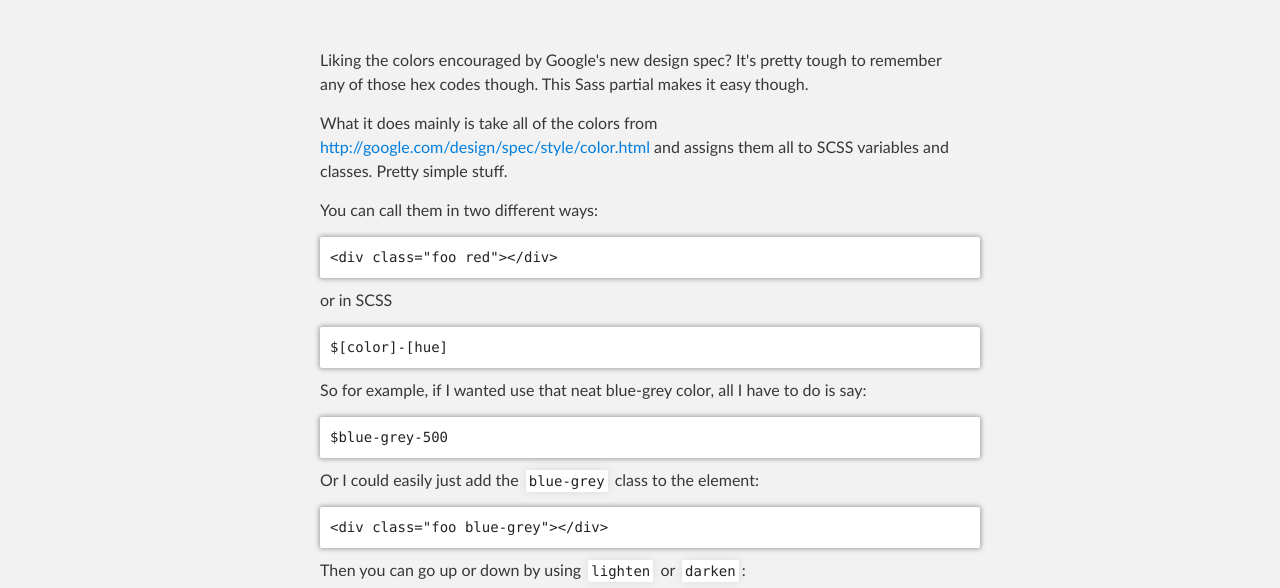
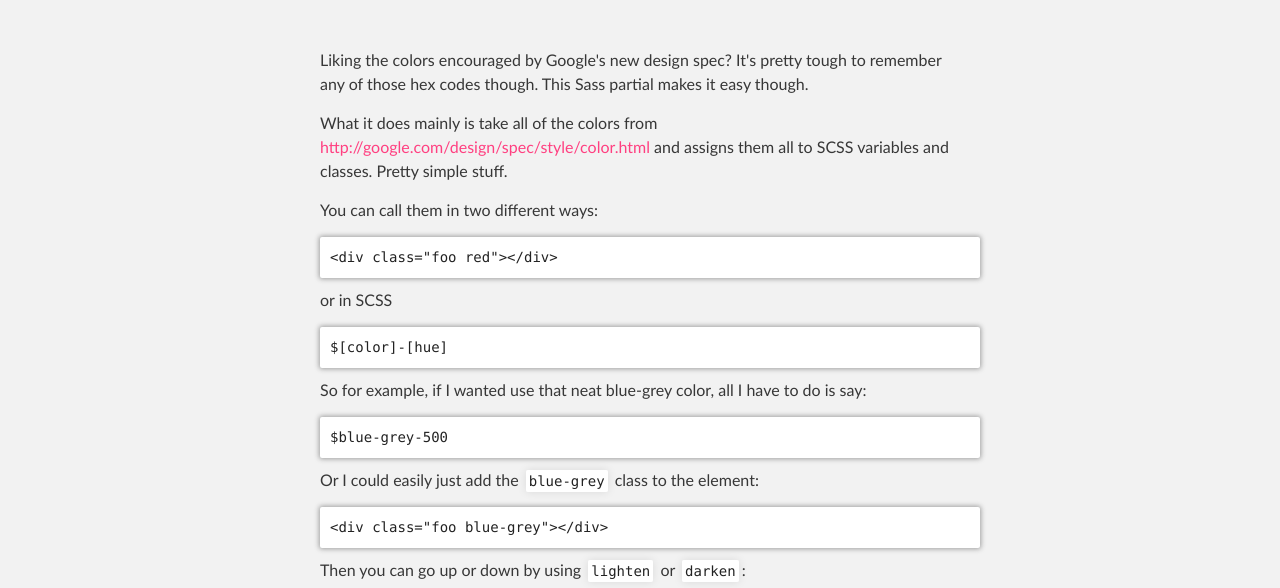
Before and after one commit to kmrn/MaterialColors, a plain HTML site: page index.html in a window 1280 px wide. Shown: the part 212-800 px from the top of the page. Drawn offline with Linux system fonts and the light colour scheme.

Commit message:
change link color

```diff
--- a/stylesheets/sass/style.scss
+++ b/stylesheets/sass/style.scss
@@ -34,3 +34,5 @@
 	-moz-box-shadow: 0px 0px 5px 1px $grey-500;
 	box-shadow: 0px 0px 5px 1px $grey-500;
 }
+
+a { color: $pink-A200; }
```
Also changed, not shown: stylesheets/style.css, 1 other file.
